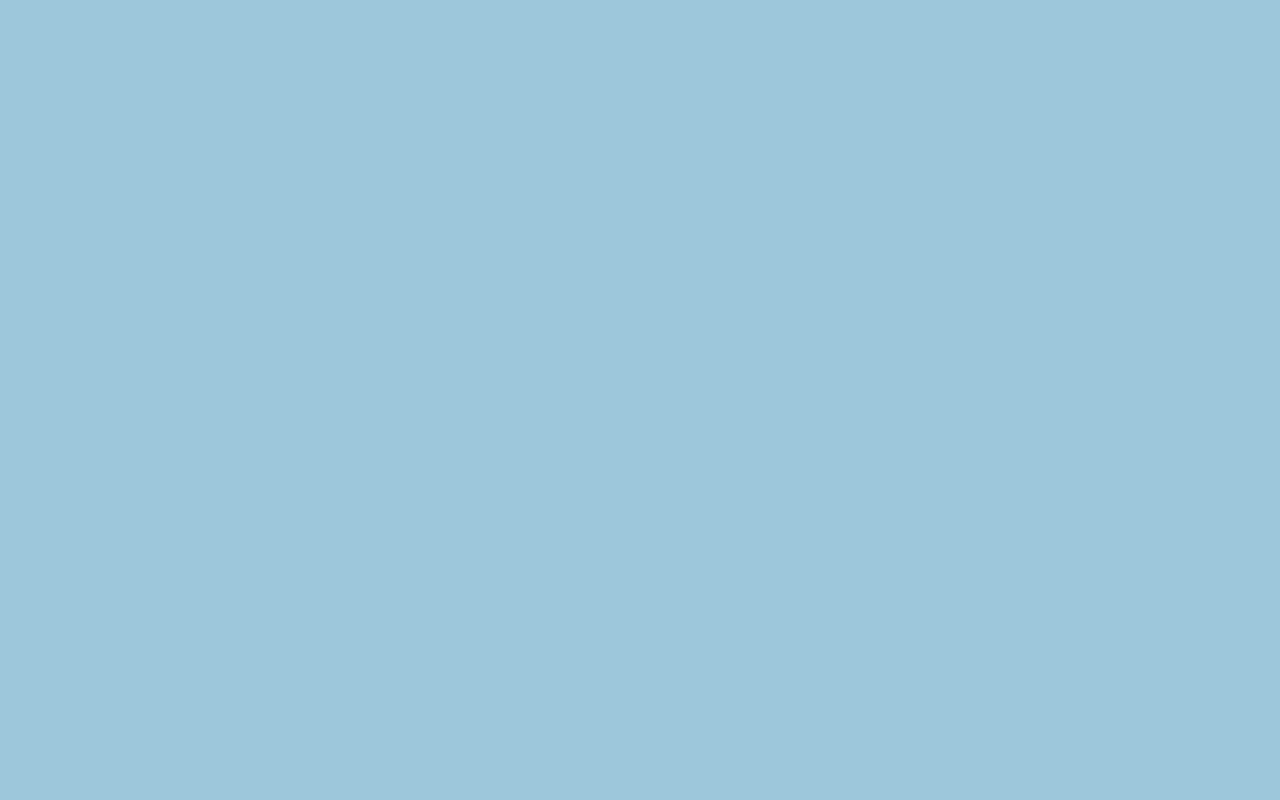
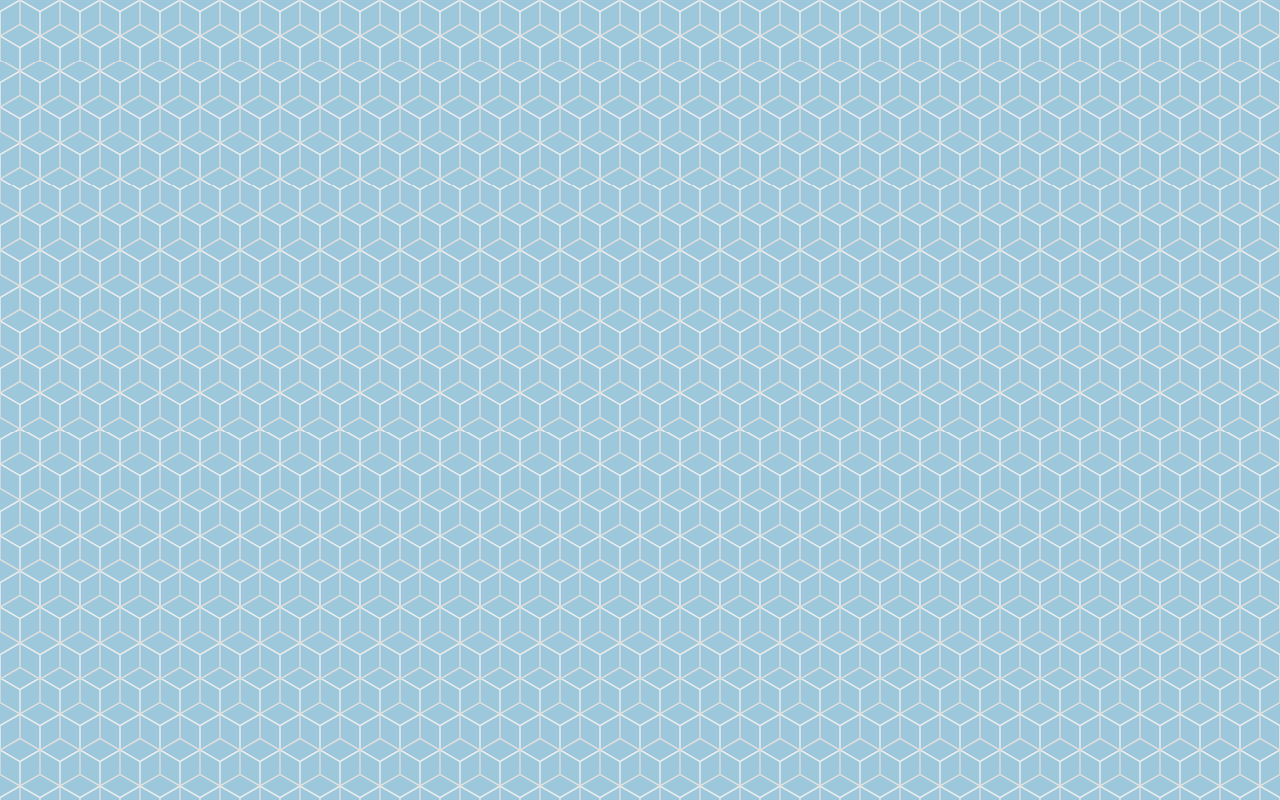
Before and after one commit to jrogles/jonathon-rogles-com, a website: page src/views/components/head.html in a window 1280 px wide. Drawn offline with nearby package versions, Linux system fonts and the light colour scheme; files that its build step writes are made by us from their sources; the site is published under a folder, as on GitHub Pages, so addresses that start at the root find nothing; files whose address does not match are found by name.

Commit message:
bg url fix

```diff
--- a/src/scss/_global.scss
+++ b/src/scss/_global.scss
@@ -15,7 +15,7 @@ html {
 body {
     font-size: 1rem;
     background-position: top left;
-    background-image: url('/images/hex.svg');
+    background-image: url('images/hex.svg');
     background-size: 40px;
     background-repeat: repeat;
     background-color: $primary;
```
Also changed, not shown: docs/index.css.
